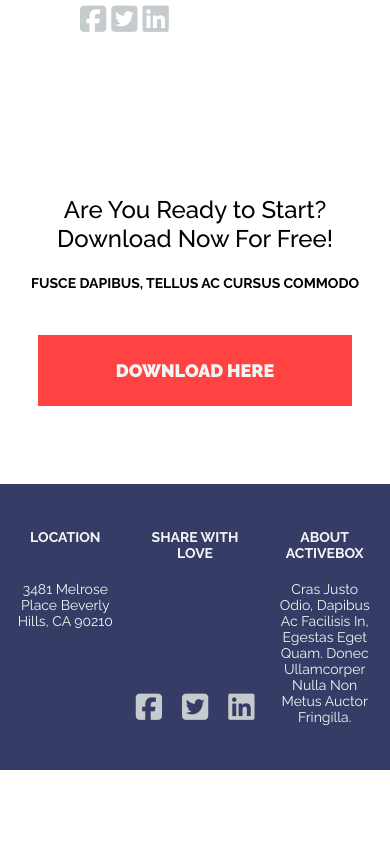
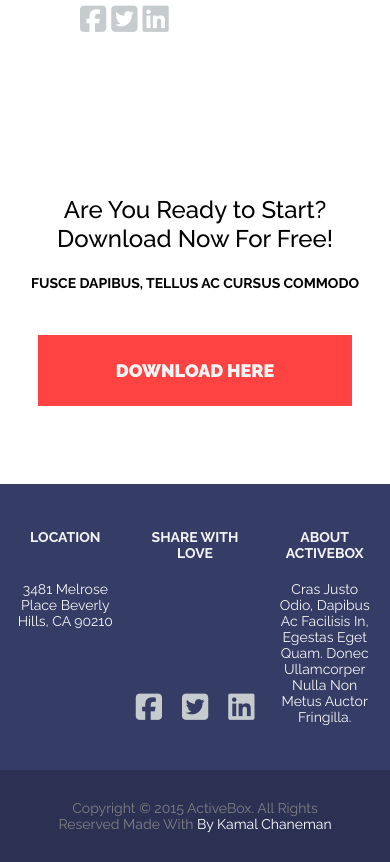
Before and after one commit to bulbazawro/course_work, a website built with Parcel: page src/index.html in a window 390 px wide. Shown: the part 4236-5098 px from the top of the page. Before the commit the page ends 5006 px from the top, so only its background shows below. Built offline with nearby package versions, Linux system fonts and the light colour scheme.

Commit message:
section footer completed

```diff
--- a/src/index.html
+++ b/src/index.html
@@ -435,5 +435,15 @@
         </div>
       </div>
     </section>
+    <footer class="footer">
+      <div class="container_footer">
+        <div class="footer_text">
+          <p>
+            Copyright © 2015 ActiveBox. All Rights Reserved Made with
+            <span class="footer_text_color">by Kamal Chaneman</span>
+          </p>
+        </div>
+      </div>
+    </footer>
   </body>
 </html>
--- a/src/scss/footer.scss
+++ b/src/scss/footer.scss
@@ -0,0 +1,42 @@
+.footer {
+  padding: 25px 0;
+  background-color: #2c3154;
+}
+.container_footer {
+  display: flex;
+  justify-content: center;
+}
+.footer_text {
+  max-width: 370px;
+  text-align: center;
+  color: #808080;
+  font-family: "Raleway";
+  font-size: 18px;
+  font-style: normal;
+  font-weight: 400;
+  line-height: normal;
+  text-transform: capitalize;
+}
+
+.footer_text_color {
+  color: #fff;
+}
+
+@media (max-width: 1024px) {
+  .footer {
+    padding: 15px 0;
+  }
+  .footer_text {
+    width: 310px;
+    font-size: 14px;
+  }
+}
+
+@media (max-width: 1024px) {
+  .footer {
+    padding: 30px 0;
+  }
+  .footer_text {
+    width: 280px;
+  }
+}
```
